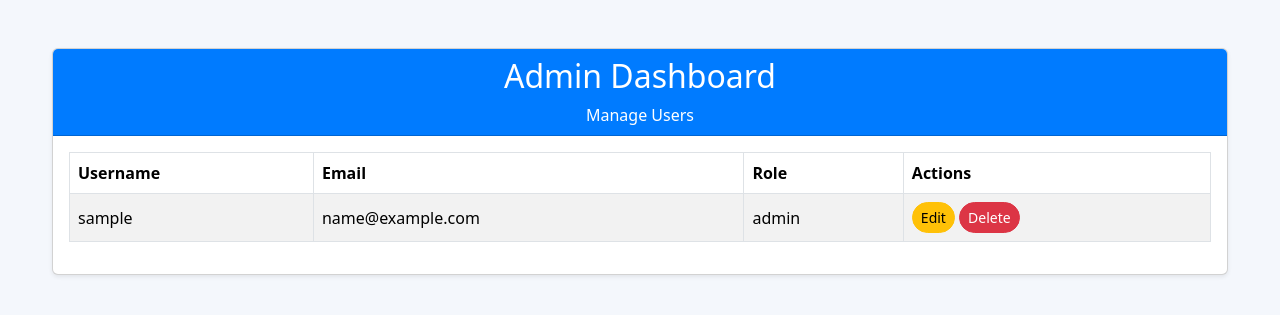
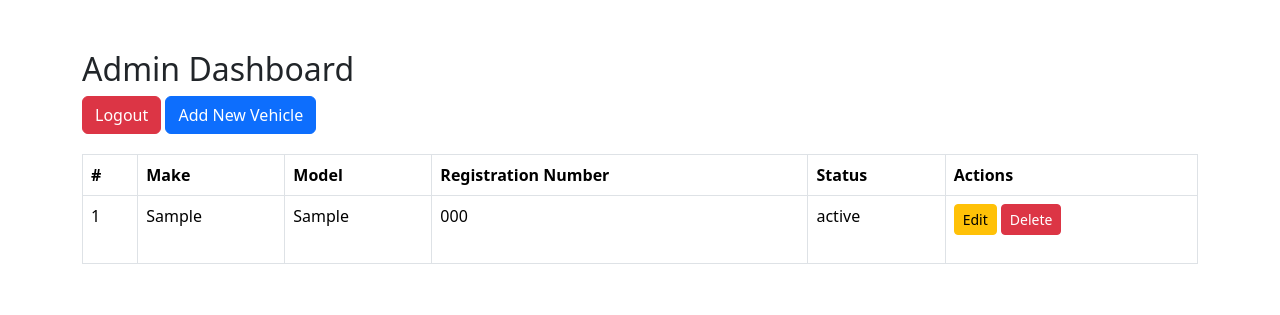
Before and after one commit to K-VishalKarthik/logicrew, a PHP site: page /admin/dashboard.php in a window 1280 px wide. Shown: the top 315 px of the page. Run offline with PHP 8.4, Linux system fonts and the light colour scheme; the visitor is signed in with stand-in values (Sample User, id 1); tables that the repository leaves empty or names only in its code hold one stand-in row (values such as "Sample post").

Commit message:
Update dashboard.php

```diff
--- a/fleet-management-system/admin/dashboard.php
+++ b/fleet-management-system/admin/dashboard.php
@@ -1,10 +1,57 @@
 <?php
 session_start();
 include('../includes/config.php');
+
+// Ensure the user is an admin
 if ($_SESSION['role'] !== 'admin') {
-    header('Location: ../user/dashboard.php');
+    header('Location: ../index.php');
     exit;
 }
+
+// Fetch vehicles
+$sql = "SELECT * FROM vehicles";
+$result = $conn->query($sql);
+
+// Add a new vehicle
+if (isset($_POST['add_vehicle'])) {
+    $make = $_POST['make'];
+    $model = $_POST['model'];
+    $registration_number = $_POST['registration_number'];
+    $status = $_POST['status'];
+
+    $sql = "INSERT INTO vehicles (make, model, registration_number, status)
+    VALUES (?, ?, ?, ?)";
+    $stmt = $conn->prepare($sql);
+    $stmt->bind_param('ssss', $make, $model, $registration_number, $status);
+    $stmt->execute();
+    header("Location: dashboard.php"); // Refresh page
+}
+
+// Update vehicle
+if (isset($_POST['edit_vehicle'])) {
+    $id = $_POST['id'];
+    $make = $_POST['make'];
+    $model = $_POST['model'];
+    $registration_number = $_POST['registration_number'];
+    $status = $_POST['status'];
+
+    $sql = "UPDATE vehicles SET make = ?, model = ?, registration_number = ?, status = ? WHERE id = ?";
+    $stmt = $conn->prepare($sql);
+    $stmt->bind_param('ssssi', $make, $model, $registration_number, $status, $id);
+    $stmt->execute();
+    header("Location: dashboard.php");
+}
+
+// Delete vehicle
+if (isset($_GET['delete_vehicle'])) {
+    $id = $_GET['delete_vehicle'];
+    $sql = "DELETE FROM vehicles WHERE id = ?";
+    $stmt = $conn->prepare($sql);
+    $stmt->bind_param('i', $id);
+    $stmt->execute();
+    header("Location: dashboard.php");
+}
+
 ?>
 
 <!DOCTYPE html>
@@ -12,71 +59,163 @@ if ($_SESSION['role'] !== 'admin') {
 <head>
 <meta charset="UTF-8">
 <meta name="viewport" content="width=device-width, initial-scale=1.0">
-    <title>Admin Dashboard</title>
-    <!-- Bootstrap CDN -->
+<title>Admin Dashboard | Fleet Management</title>
 <link href="https://cdn.jsdelivr.net/npm/bootstrap@5.3.0-alpha1/dist/css/bootstrap.min.css" rel="stylesheet">
 <style>
-        body {
-            background-color: #f4f7fc;
-        }
 .container {
-            max-width: 1200px;
-        }
-        .card-header {
-            background-color: #007bff;
-            color: white;
+    margin-top: 50px;
 }
 .btn {
-            border-radius: 20px;
-        }
-        .table th, .table td {
-            vertical-align: middle;
+    margin-bottom: 20px;
 }
 </style>
 </head>
 <body>
+<div class="container">
+<h2>Admin Dashboard</h2>
+<a href="../user/logout.php" class="btn btn-danger">Logout</a>
 
-<div class="container mt-5">
-    <div class="card shadow-sm">
-        <div class="card-header text-center">
-            <h2>Admin Dashboard</h2>
-            <p class="mb-0">Manage Users</p>
-        </div>
-        <div class="card-body">
-            <table class="table table-bordered table-striped table-hover">
-                <thead class="thead-dark">
+
+<button class="btn btn-primary" data-bs-toggle="modal" data-bs-target="#addVehicleModal">Add New Vehicle</button>
+
+<!-- Vehicle Table -->
+<table class="table table-bordered">
+<thead>
 <tr>
-                        <th>Username</th>
-                        <th>Email</th>
-                        <th>Role</th>
+<th>#</th>
+<th>Make</th>
+<th>Model</th>
+<th>Registration Number</th>
+<th>Status</th>
 <th>Actions</th>
 </tr>
 </thead>
 <tbody>
-                    <?php
-                    $sql = "SELECT * FROM users";
-                    $result = $conn->query($sql);
-
-                    while ($user = $result->fetch_assoc()) {
-                        echo "<tr>
-                                <td>{$user['username']}</td>
-                                <td>{$user['email']}</td>
-                                <td>{$user['role']}</td>
+<?php while ($vehicle = $result->fetch_assoc()): ?>
+<tr>
+<td><?php echo $vehicle['id']; ?></td>
+<td><?php echo $vehicle['make']; ?></td>
+<td><?php echo $vehicle['model']; ?></td>
+<td><?php echo $vehicle['registration_number']; ?></td>
+<td><?php echo $vehicle['status']; ?></td>
 <td>
-                                    <a href='edit-user.php?id={$user['id']}' class='btn btn-warning btn-sm'>Edit</a>
-                                    <a href='delete-user.php?id={$user['id']}' class='btn btn-danger btn-sm'>Delete</a>
+<a href="#" class="btn btn-warning btn-sm" data-bs-toggle="modal" data-bs-target="#editVehicleModal"
+data-id="<?php echo $vehicle['id']; ?>"
+data-make="<?php echo $vehicle['make']; ?>"
+data-model="<?php echo $vehicle['model']; ?>"
+data-registration_number="<?php echo $vehicle['registration_number']; ?>"
+data-status="<?php echo $vehicle['status']; ?>">Edit</a>
+<a href="?delete_vehicle=<?php echo $vehicle['id']; ?>" class="btn btn-danger btn-sm" onclick="return confirm('Are you sure?')">Delete</a>
 </td>
-                            </tr>";
-                    }
-                    ?>
+</tr>
+<?php endwhile; ?>
 </tbody>
 </table>
+</div>
+
+<!-- Add Vehicle Modal -->
+<div class="modal fade" id="addVehicleModal" tabindex="-1" aria-labelledby="addVehicleModalLabel" aria-hidden="true">
+<div class="modal-dialog">
+<div class="modal-content">
+<form method="POST">
+<div class="modal-header">
+<h5 class="modal-title" id="addVehicleModalLabel">Add New Vehicle</h5>
+<button type="button" class="btn-close" data-bs-dismiss="modal" aria-label="Close"></button>
+</div>
+<div class="modal-body">
+<div class="mb-3">
+<label for="make" class="form-label">Make</label>
+<input type="text" class="form-control" id="make" name="make" required>
+</div>
+<div class="mb-3">
+<label for="model" class="form-label">Model</label>
+<input type="text" class="form-control" id="model" name="model" required>
+</div>
+<div class="mb-3">
+<label for="registration_number" class="form-label">Registration Number</label>
+<input type="text" class="form-control" id="registration_number" name="registration_number" required>
+</div>
+<div class="mb-3">
+<label for="status" class="form-label">Status</label>
+<select class="form-control" id="status" name="status">
+<option value="Available">Available</option>
+<option value="Under Maintenance">Under Maintenance</option>
+<option value="Booked">Booked</option>
+</select>
+</div>
+</div>
+<div class="modal-footer">
+<button type="button" class="btn btn-secondary" data-bs-dismiss="modal">Close</button>
+<button type="submit" name="add_vehicle" class="btn btn-primary">Add Vehicle</button>
+</div>
+</form>
 </div>
 </div>
 </div>
 
-<!-- Bootstrap JS and Popper -->
+<!-- Edit Vehicle Modal -->
+<div class="modal fade" id="editVehicleModal" tabindex="-1" aria-labelledby="editVehicleModalLabel" aria-hidden="true">
+<div class="modal-dialog">
+<div class="modal-content">
+<form method="POST">
+<div class="modal-header">
+<h5 class="modal-title" id="editVehicleModalLabel">Edit Vehicle</h5>
+<button type="button" class="btn-close" data-bs-dismiss="modal" aria-label="Close"></button>
+</div>
+<div class="modal-body">
+<input type="hidden" id="vehicle_id" name="id">
+<div class="mb-3">
+<label for="edit_make" class="form-label">Make</label>
+<input type="text" class="form-control" id="edit_make" name="make" required>
+</div>
+<div class="mb-3">
+<label for="edit_model" class="form-label">Model</label>
+<input type="text" class="form-control" id="edit_model" name="model" required>
+</div>
+<div class="mb-3">
+<label for="edit_registration_number" class="form-label">Registration Number</label>
+<input type="text" class="form-control" id="edit_registration_number" name="registration_number" required>
+</div>
+<div class="mb-3">
+<label for="edit_status" class="form-label">Status</label>
+<select class="form-control" id="edit_status" name="status">
+<option value="Available">Available</option>
+<option value="Under Maintenance">Under Maintenance</option>
+<option value="Booked">Booked</option>
+</select>
+</div>
+</div>
+<div class="modal-footer">
+<button type="button" class="btn btn-secondary" data-bs-dismiss="modal">Close</button>
+<button type="submit" name="edit_vehicle" class="btn btn-primary">Update Vehicle</button>
+</div>
+</form>
+</div>
+</div>
+</div>
+
+<!-- Bootstrap JS and Dependencies -->
 <script src="https://cdn.jsdelivr.net/npm/@popperjs/core@2.11.6/dist/umd/popper.min.js"></script>
 <script src="https://cdn.jsdelivr.net/npm/bootstrap@5.3.0-alpha1/dist/js/bootstrap.min.js"></script>
+
+<script>
+// Pass data to edit modal
+var editVehicleModal = document.getElementById('editVehicleModal');
+editVehicleModal.addEventListener('show.bs.modal', function(event) {
+    var button = event.relatedTarget;
+    var id = button.getAttribute('data-id');
+    var make = button.getAttribute('data-make');
+    var model = button.getAttribute('data-model');
+    var registration_number = button.getAttribute('data-registration_number');
+    var status = button.getAttribute('data-status');
+
+    var modal = editVehicleModal.querySelector('form');
+    modal.querySelector('#vehicle_id').value = id;
+    modal.querySelector('#edit_make').value = make;
+    modal.querySelector('#edit_model').value = model;
+    modal.querySelector('#edit_registration_number').value = registration_number;
+    modal.querySelector('#edit_status').value = status;
+});
+</script>
 </body>
 </html>
```
Lines whose indentation alone changed are shown as unchanged.
